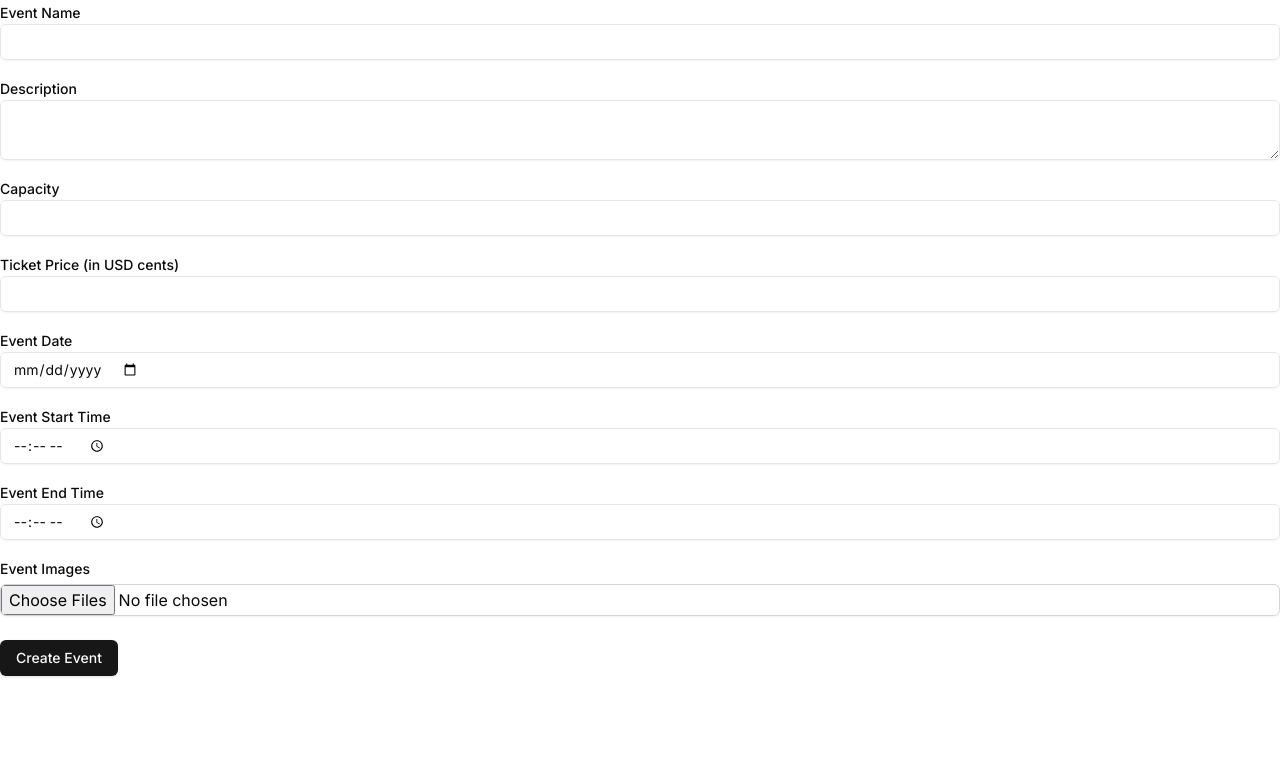
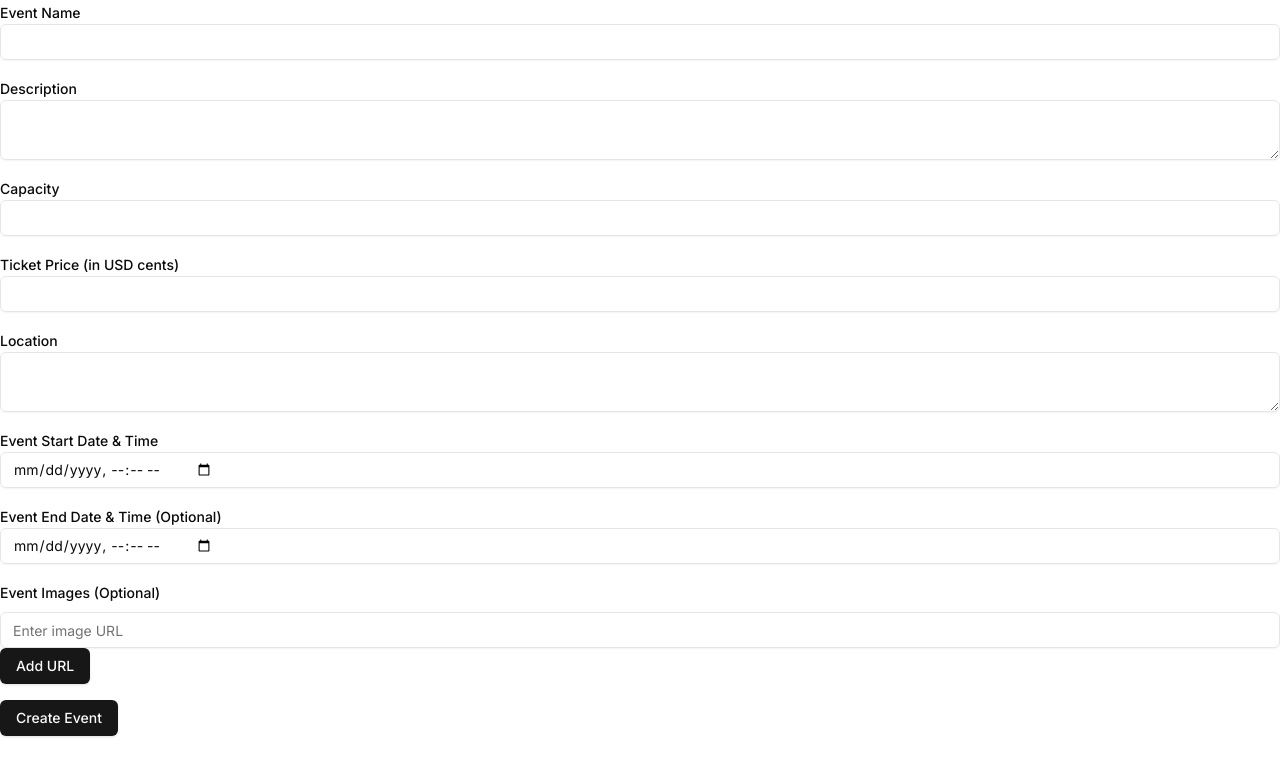
Before and after one commit to Ayush272002/Event-Chain, a Next.js app: page / in a window 1280 px wide. Shown: the top 776 px of the page. Built offline with nearby package versions, Linux system fonts and the light colour scheme.

Commit message:
finished up event forms & starting ticket history

```diff
--- a/app/page.tsx
+++ b/app/page.tsx
@@ -11,9 +11,8 @@ export default function Page() {
     description: string;
     capacity: number;
     ticketPrice: number;
-    eventDate: Date;
-    eventStartTime?: string;
-    eventEndTime?: string;
+    eventStartTime: Date; // event day
+    eventEndTime?: Date;
     images?: string[];
   }) => {
     try {
@@ -21,7 +20,7 @@ export default function Page() {
       console.log('Form Submitted:', data);
 
       // You can format the eventDate if needed (e.g., to a specific date format)
-      const formattedDate = new Date(data.eventDate).toISOString();
+      const formattedDate = new Date(data.eventStartTime).toISOString();
       console.log('Formatted Event Date:', formattedDate);
 
       // Example: Post data to an API endpoint
--- /dev/null
+++ b/components/PreviousTickets.tsx
@@ -0,0 +1,11 @@
+import React from 'react';
+
+// interface props{
+//     previousTickets: previousTicket[];
+// }
+
+const PreviousTickets = () => {
+  return <div className="flex flex-row">PreviousTicket</div>;
+};
+
+export default PreviousTickets;
--- a/components/custom/EventForm.tsx
+++ b/components/custom/EventForm.tsx
@@ -2,6 +2,7 @@
 import { useForm } from 'react-hook-form';
 import { z } from 'zod';
 import { zodResolver } from '@hookform/resolvers/zod';
+import { useState } from 'react';
 import { Button } from '@/components/ui/button';
 import { Input } from '@/components/ui/input';
 import { Label } from '@/components/ui/label';
@@ -15,69 +16,41 @@ const eventSchema = z
     capacity: z
       .number({ invalid_type_error: 'Capacity must be a number' })
       .min(1, { message: 'Capacity must be at least 1' })
-      .refine((val) => Number.isInteger(val), {
-        message: 'Capacity must be an integer',
-      }),
+      .refine(Number.isInteger, { message: 'Capacity must be an integer' }),
     ticketPrice: z
       .number({ invalid_type_error: 'Ticket price must be a number' })
       .min(0, { message: 'Ticket price must be at least 0' })
-      .refine((val) => Number.isInteger(val), {
-        message: 'Ticket price must be in cents',
-      }),
-    eventDate: z.coerce.date({ message: 'Event date is required' }).refine(
-      (date) => {
-        const today = new Date();
-        today.setHours(0, 0, 0, 0); // Remove time component
-        return date >= today;
+      .refine(Number.isInteger, { message: 'Ticket price must be in cents' }),
+    location: z.string().min(1, { message: 'Location is required' }),
+    eventStartTime: z.preprocess(
+      (val) =>
+        typeof val === 'string' && val !== '' ? new Date(val) : undefined,
+      z
+        .date({ required_error: 'Event start time is required' })
+        .min(new Date(), { message: 'Event start time must be in the future' })
+    ),
+    eventEndTime: z.preprocess(
+      (val) =>
+        typeof val === 'string' && val !== '' ? new Date(val) : undefined,
+      z.date().optional()
+    ),
+    images: z.preprocess(
+      (val) => {
+        if (Array.isArray(val)) {
+          // Filter out empty strings
+          return val.filter((v) => v !== '');
+        }
+        return [];
       },
-      {
-        message: 'Event date must be today or in the future',
-      }
+      z
+        .array(z.string().url({ message: 'Invalid image URL format' }))
+        .optional()
     ),
-    eventStartTime: z.string().regex(/^(?:[01]\d|2[0-3]):[0-5]\d$/, {
-      message: 'Invalid start time format',
-    }),
-    eventEndTime: z.string().regex(/^(?:[01]\d|2[0-3]):[0-5]\d$/, {
-      message: 'Invalid end time format',
-    }),
-    images: z
-      .array(
-        z
-          .string()
-          .url()
-          .regex(
-            /https?:\/\/(?:www\.)?[-a-zA-Z0-9@:%._\+~#=]{1,256}\.[a-zA-Z0-9()]{1,6}\b([-a-zA-Z0-9()@:%_\+.~#?&//=]*)/,
-            { message: 'Invalid image URL format' }
-          )
-      )
-      .optional(),
   })
-  .superRefine((d, ctx) => {
-    // Parse event start time
-    const startTime = new Date(d.eventDate);
-    const [startHours, startMinutes] = d.eventStartTime.split(':').map(Number);
-    startTime.setHours(startHours, startMinutes, 0, 0);
-
-    // Parse event end time
-    const endTime = new Date(d.eventDate);
-    const [endHours, endMinutes] = d.eventEndTime.split(':').map(Number);
-    endTime.setHours(endHours, endMinutes, 0, 0);
-
-    const currentDateTime = new Date();
-
-    // Check if event start time is in the future
-    if (startTime <= currentDateTime) {
+  .superRefine((data, ctx) => {
+    if (data.eventEndTime && data.eventEndTime <= data.eventStartTime) {
       ctx.addIssue({
-        code: z.ZodIssueCode.custom,
-        message: 'Event start time must be in the future',
-        path: ['eventStartTime'],
-      });
-    }
-
-    // Check if event end time is after start time
-    if (endTime <= startTime) {
-      ctx.addIssue({
-        code: z.ZodIssueCode.custom,
+        code: 'custom',
         message: 'Event end time must be after the start time',
         path: ['eventEndTime'],
       });
@@ -92,6 +65,8 @@ interface EventFormProps {
 }
 
 const EventForm = ({ onSubmit }: EventFormProps) => {
+  const [imageFields, setImageFields] = useState<string[]>(['']);
+
   const {
     register,
     handleSubmit,
@@ -101,27 +76,35 @@ const EventForm = ({ onSubmit }: EventFormProps) => {
   } = useForm<EventFormData>({
     resolver: zodResolver(eventSchema),
     mode: 'onChange',
+    defaultValues: {
+      images: [''],
+    },
   });
-
-  const handleFileChange = (e: React.ChangeEvent<HTMLInputElement>) => {
-    if (e.target.files) {
-      const filesArray = Array.from(e.target.files).map((file) =>
-        URL.createObjectURL(file)
-      );
-      setValue('images', filesArray, { shouldValidate: true });
-    }
-  };
 
   const images = watch('images') || [];
 
+  const handleAddImageField = () => {
+    setImageFields((prev) => [...prev, '']);
+  };
+
+  const handleRemoveImageField = (index: number) => {
+    const updatedImages = [...imageFields];
+    updatedImages.splice(index, 1);
+    setImageFields(updatedImages);
+    // Also update the form values
+    setValue('images', updatedImages);
+  };
+
   return (
     <form onSubmit={handleSubmit(onSubmit)} className="space-y-4">
+      {/* Name Field */}
       <div>
         <Label htmlFor="name">Event Name</Label>
         <Input id="name" {...register('name')} />
         {errors.name && <p className="text-red-500">{errors.name.message}</p>}
       </div>
 
+      {/* Description Field */}
       <div>
         <Label htmlFor="description">Description</Label>
         <Textarea id="description" {...register('description')} />
@@ -130,46 +113,46 @@ const EventForm = ({ onSubmit }: EventFormProps) => {
         )}
       </div>
 
+      {/* Capacity Field */}
       <div>
         <Label htmlFor="capacity">Capacity</Label>
         <Input
           type="number"
           id="capacity"
-          {...register('capacity', {
-            valueAsNumber: true,
-          })}
+          {...register('capacity', { valueAsNumber: true })}
         />
         {errors.capacity && (
           <p className="text-red-500">{errors.capacity.message}</p>
         )}
       </div>
 
+      {/* Ticket Price Field */}
       <div>
         <Label htmlFor="ticketPrice">Ticket Price (in USD cents)</Label>
         <Input
           type="number"
           id="ticketPrice"
-          {...register('ticketPrice', {
-            valueAsNumber: true,
-          })}
+          {...register('ticketPrice', { valueAsNumber: true })}
         />
         {errors.ticketPrice && (
           <p className="text-red-500">{errors.ticketPrice.message}</p>
         )}
       </div>
 
+      {/* Location Field */}
       <div>
-        <Label htmlFor="eventDate">Event Date</Label>
-        <Input type="date" id="eventDate" {...register('eventDate')} />
-        {errors.eventDate && (
-          <p className="text-red-500">{errors.eventDate.message}</p>
+        <Label htmlFor="description">Location</Label>
+        <Textarea id="description" {...register('location')} />
+        {errors.description && (
+          <p className="text-red-500">{errors.description.message}</p>
         )}
       </div>
 
+      {/* Event Start Time Field */}
       <div>
-        <Label htmlFor="eventStartTime">Event Start Time</Label>
+        <Label htmlFor="eventStartTime">Event Start Date & Time</Label>
         <Input
-          type="time"
+          type="datetime-local"
           id="eventStartTime"
           {...register('eventStartTime')}
         />
@@ -178,39 +161,60 @@ const EventForm = ({ onSubmit }: EventFormProps) => {
         )}
       </div>
 
+      {/* Event End Time Field */}
       <div>
-        <Label htmlFor="eventEndTime">Event End Time</Label>
-        <Input type="time" id="eventEndTime" {...register('eventEndTime')} />
+        <Label htmlFor="eventEndTime">Event End Date & Time (Optional)</Label>
+        <Input
+          type="datetime-local"
+          id="eventEndTime"
+          {...register('eventEndTime')}
+        />
         {errors.eventEndTime && (
           <p className="text-red-500">{errors.eventEndTime.message}</p>
         )}
       </div>
 
+      {/* Images Field */}
       <div>
-        <Label htmlFor="images">Event Images</Label>
-        <input
-          type="file"
-          id="images"
-          multiple
-          accept="image/*"
-          onChange={handleFileChange}
-          className="mt-1 block w-full border border-gray-300 rounded-md shadow-sm focus:border-blue-500 focus:ring focus:ring-blue-200 focus:ring-opacity-50"
-        />
-        {errors.images && (
-          <p className="text-red-500">{errors.images.message}</p>
-        )}
-        <div className="mt-2 flex flex-wrap gap-2">
-          {images.map((url, index) => (
-            <img
-              key={index}
-              src={url}
-              alt={`Event Image ${index + 1}`}
-              className="w-24 h-24 object-cover rounded"
+        <Label>Event Images (Optional)</Label>
+        {imageFields.map((_, index) => (
+          <div key={index} className="flex items-center space-x-2 mt-2">
+            <Input
+              type="text"
+              placeholder="Enter image URL"
+              {...register(`images.${index}`)}
             />
-          ))}
-        </div>
+            {imageFields.length > 1 && (
+              <Button
+                type="button"
+                variant="destructive"
+                onClick={() => handleRemoveImageField(index)}
+              >
+                Remove
+              </Button>
+            )}
+          </div>
+        ))}
+        <Button type="button" onClick={handleAddImageField}>
+          Add URL
+        </Button>
+        {/* Display individual image URL errors */}
+        {errors.images &&
+          Array.isArray(errors.images) &&
+          errors.images.map((imgError, index) => {
+            if (imgError) {
+              const message = imgError.message || 'Invalid image URL';
+              return (
+                <p key={index} className="text-red-500">
+                  Image {index + 1}: {message}
+                </p>
+              );
+            }
+            return null;
+          })}
       </div>
 
+      {/* Submit Button */}
       <Button type="submit">Create Event</Button>
     </form>
   );
```
Also changed, not shown: components/custom/previousTicket.tsx (added).
